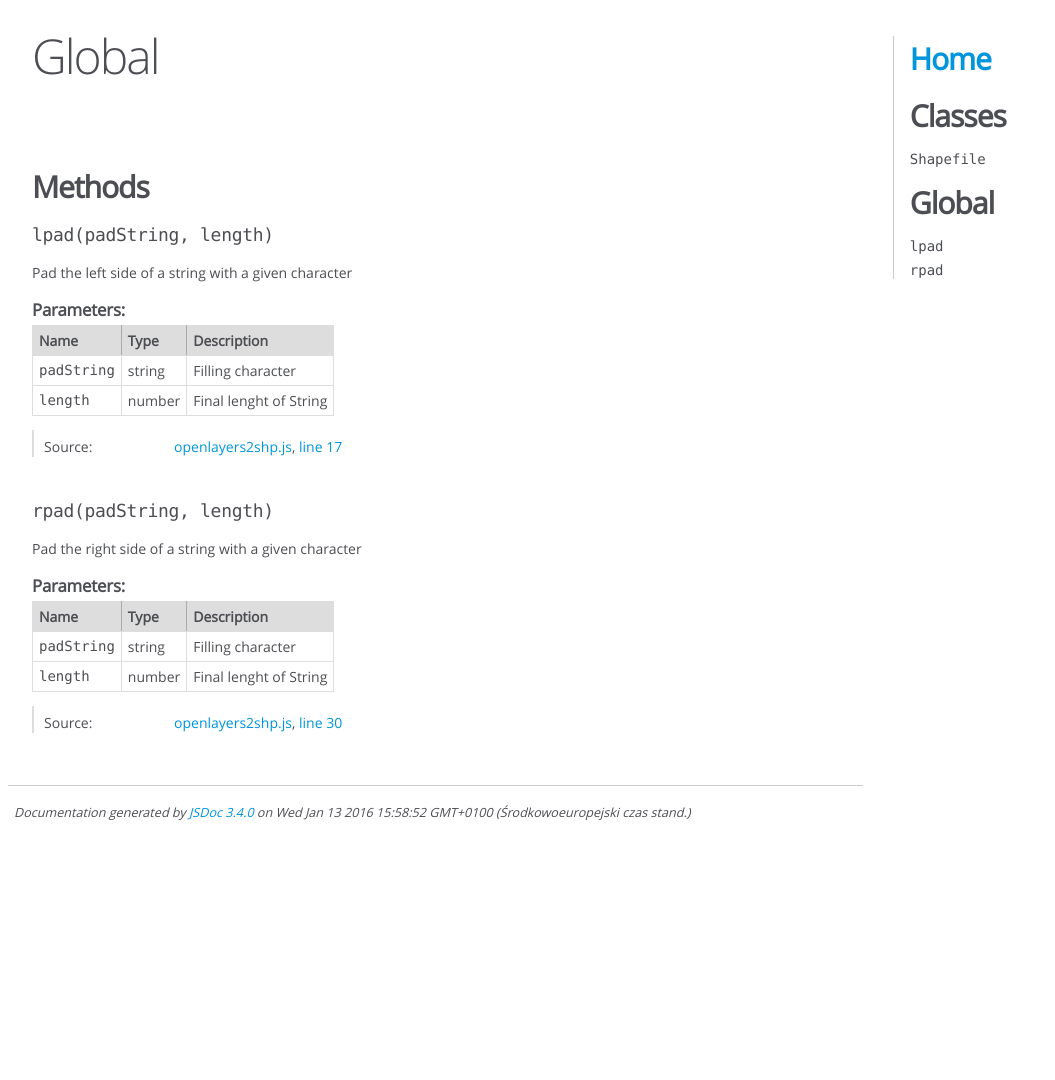
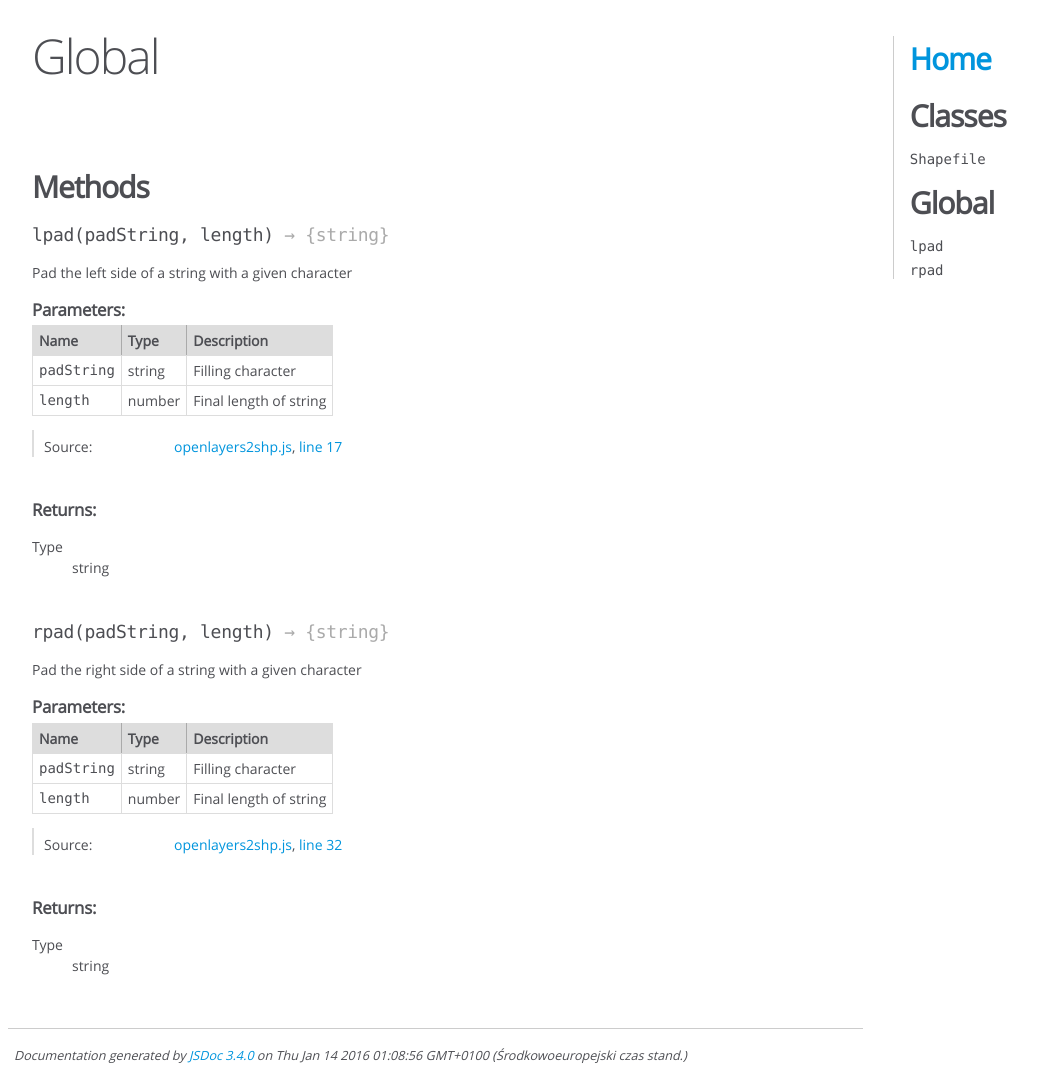
Before and after one commit to lol2x/OpenLayers3-to-shapefile, a website: page doc/global.html in a window 1280 px wide. Shown: the whole page, without its empty margins (0-1055 px from the left). Before the commit the page ends 837 px from the top, so only its background shows below. Drawn offline with Linux system fonts and the light colour scheme.

Commit message:
Working on documentation

```diff
--- a/doc/global.html
+++ b/doc/global.html
@@ -101,7 +101,7 @@
 
 
 
-    <h4 class="name" id="lpad"><span class="type-signature"></span>lpad<span class="signature">(padString, length)</span><span class="type-signature"></span></h4>
+    <h4 class="name" id="lpad"><span class="type-signature"></span>lpad<span class="signature">(padString, length)</span><span class="type-signature"> &rarr; {string}</span></h4>
 
 
 
@@ -183,7 +183,7 @@
 
 
 
-            <td class="description last">Final lenght of String</td>
+            <td class="description last">Final length of string</td>
         </tr>
 
 
@@ -247,6 +247,22 @@
 
 
 
+<h5>Returns:</h5>
+
+
+
+
+<dl>
+    <dt>
+        Type
+    </dt>
+    <dd>
+
+<span class="param-type">string</span>
+
+
+    </dd>
+</dl>
 
 
 
@@ -255,7 +271,9 @@
 
 
 
-    <h4 class="name" id="rpad"><span class="type-signature"></span>rpad<span class="signature">(padString, length)</span><span class="type-signature"></span></h4>
+
+
+    <h4 class="name" id="rpad"><span class="type-signature"></span>rpad<span class="signature">(padString, length)</span><span class="type-signature"> &rarr; {string}</span></h4>
 
 
 
@@ -337,7 +355,7 @@
 
 
 
-            <td class="description last">Final lenght of String</td>
+            <td class="description last">Final length of string</td>
         </tr>
 
 
@@ -378,7 +396,7 @@
 
     <dt class="tag-source">Source:</dt>
     <dd class="tag-source"><ul class="dummy"><li>
-        <a href="openlayers2shp.js.html">openlayers2shp.js</a>, <a href="openlayers2shp.js.html#line30">line 30</a>
+        <a href="openlayers2shp.js.html">openlayers2shp.js</a>, <a href="openlayers2shp.js.html#line32">line 32</a>
     </li></ul></dd>
 
 
@@ -399,6 +417,24 @@
 
 
 
+
+
+<h5>Returns:</h5>
+
+
+
+
+<dl>
+    <dt>
+        Type
+    </dt>
+    <dd>
+
+<span class="param-type">string</span>
+
+
+    </dd>
+</dl>
 
 
 
@@ -426,7 +462,7 @@
 <br class="clear">
 
 <footer>
-    Documentation generated by <a href="https://github.com/jsdoc3/jsdoc">JSDoc 3.4.0</a> on Wed Jan 13 2016 15:58:52 GMT+0100 (Środkowoeuropejski czas stand.)
+    Documentation generated by <a href="https://github.com/jsdoc3/jsdoc">JSDoc 3.4.0</a> on Thu Jan 14 2016 01:08:56 GMT+0100 (Środkowoeuropejski czas stand.)
 </footer>
 
 <script> prettyPrint(); </script>
```
Also changed, not shown: doc/index.html (+2 -2 lines), doc/openlayers2shp.js.html (+28 -11 lines), src/export/shapemaker.js (+24 -7 lines), dist/openlayers2shp.js, dist/openlayers2shp.min.js.
